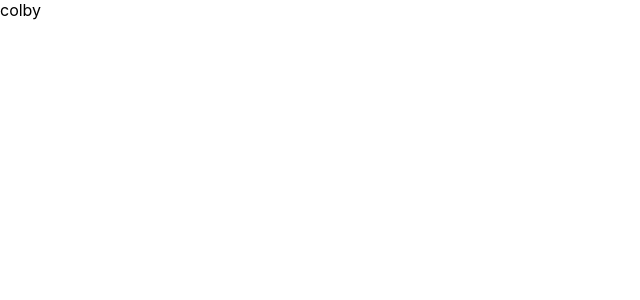
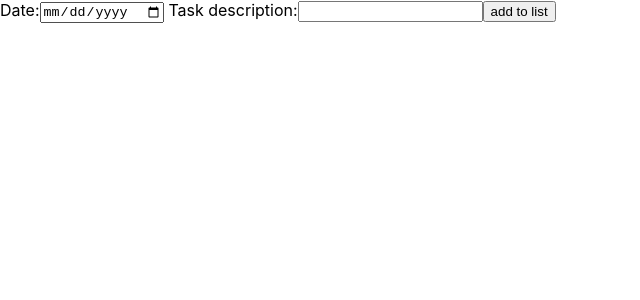
Before and after one commit to Crpearce/calendar-todos-w-local-storage, a React (Create React App) app: page /Colby in a window 1280 px wide. Shown: the top 300 px of the page, without its empty margins (0-640 px from the left). Built offline with nearby package versions, Linux system fonts and the light colour scheme.

Commit message:
create form component

```diff
--- a/src/components/colby/colby.component.jsx
+++ b/src/components/colby/colby.component.jsx
@@ -1,8 +1,11 @@
+import Form from '../form/form.component'
 import './colby.styles.css'
 
 const Colby = () => {
   return (
-    <div>colby</div>
+    <div>
+      <Form />
+    </div>
   )
 }
 
--- /dev/null
+++ b/src/components/form/form.component.jsx
@@ -0,0 +1,51 @@
+import './form.styles.css'
+
+const Form = () => {
+  return (
+    <div className='form-container'>
+      <label>
+        {' '}
+        Date:
+        <input
+          type='date'
+        //   value={taskDate}
+        //   onChange={(e) => setTaskDate(e.target.value)}
+        />
+      </label>
+      <label>
+        {' '}
+        Task description:
+        <input
+          type='text'
+        //   value={taskDesc}
+        //   placeholder='Add task'
+        //   onChange={(e) => setTaskDesc(e.target.value)}
+          required
+        />
+      </label>
+      <button> add to list</button>
+      {/* <ul className='list-container'>
+        {allTasks?.map((task) => {
+          return (
+            <li key={task.id}>
+              <label>
+                {' '}
+                Completed:
+                <input
+                  type='checkbox'
+                  defaultChecked={task.completed}
+                  onClick={() => updateComplete(task.id)}
+                />
+              </label>
+              <h3>{task.date}</h3>
+              <p>{task.desc}</p>
+              <button onClick={() => removeTask(task.id)}>X</button>
+            </li>
+          )
+        })}
+      </ul> */}
+    </div>
+  )
+}
+
+export default Form
--- a/src/components/natalie/natalie.component.jsx
+++ b/src/components/natalie/natalie.component.jsx
@@ -1,8 +1,11 @@
+import Form from '../form/form.component'
 import './natalie.styles.css'
 
 const Natalie = () => {
   return (
-    <div>Natalie</div>
+    <div>
+      <Form />
+    </div>
   )
 }
 
```
Also changed, not shown: src/components/form/form.styles.css (added).
